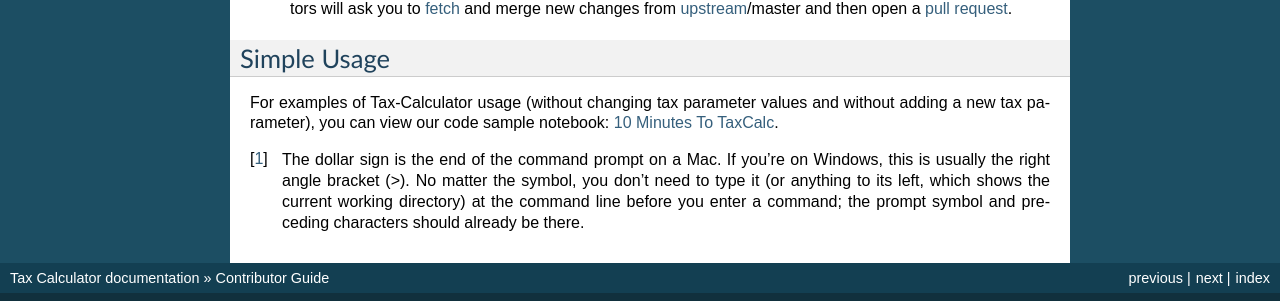
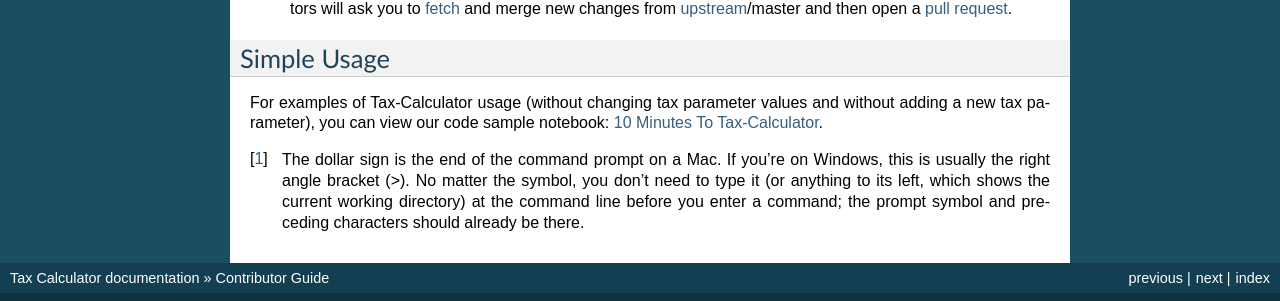
Before and after one commit to PSLmodels/Tax-Calculator, a Sphinx documentation site: the page built from docs/source/contributor_guide.rst, in a window 1280 px wide and 900 px high, scrolled down 2498 px. Shown: the part 575-876 px from the top of the window. Built offline with Sphinx 7.4.7, drawn with Linux system fonts in a browser that asks for light colours; formulas are drawn with MathJax 3; the version number could not be read and is left out.

Commit message:
contributor_guide point at right 10-min notebook

```diff
--- a/docs/source/contributor_guide.rst
+++ b/docs/source/contributor_guide.rst
@@ -233,7 +233,7 @@ Simple Usage
 
 For examples of Tax-Calculator usage (without changing tax parameter
 values and without adding a new tax parameter), you can view our code
-sample notebook: `10 Minutes To TaxCalc`_.
+sample notebook: `10 Minutes To Tax-Calculator`_.
 
 
 .. [1] The dollar sign is the end of the command prompt on a Mac.  If
@@ -277,9 +277,9 @@ sample notebook: `10 Minutes To TaxCalc`_.
 .. _`Github Flow`:
    https://guides.github.com/introduction/flow/
 
-.. _`10 Minutes To TaxCalc`:
+.. _`10 Minutes To Tax-Calculator`:
    http://nbviewer.ipython.org/github/open-source-economics/Tax-Calculator/
-   blob/master/docs/notebooks/10_Minutes_to_Taxcalc.ipynb
+   blob/master/docs/notebooks/10_Minutes_to_Tax-Calculator.ipynb
 
 .. _`Behavior Example`:
    http://nbviewer.ipython.org/github/open-source-economics/Tax-Calculator/
```
